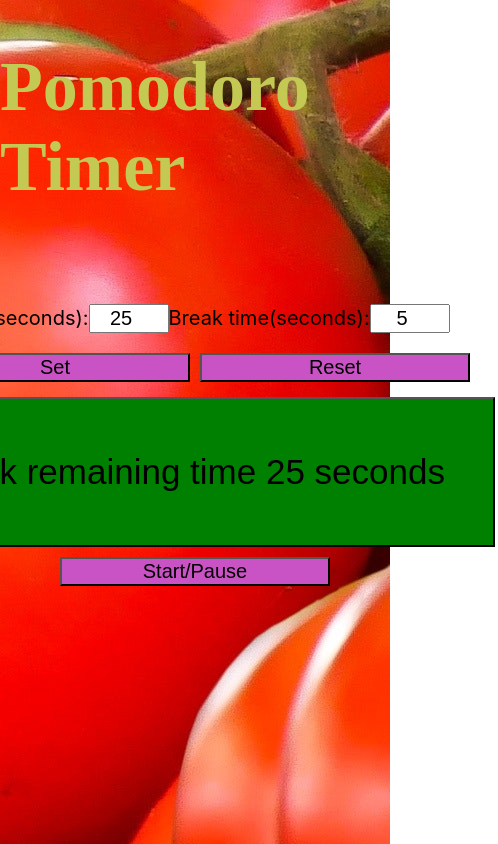
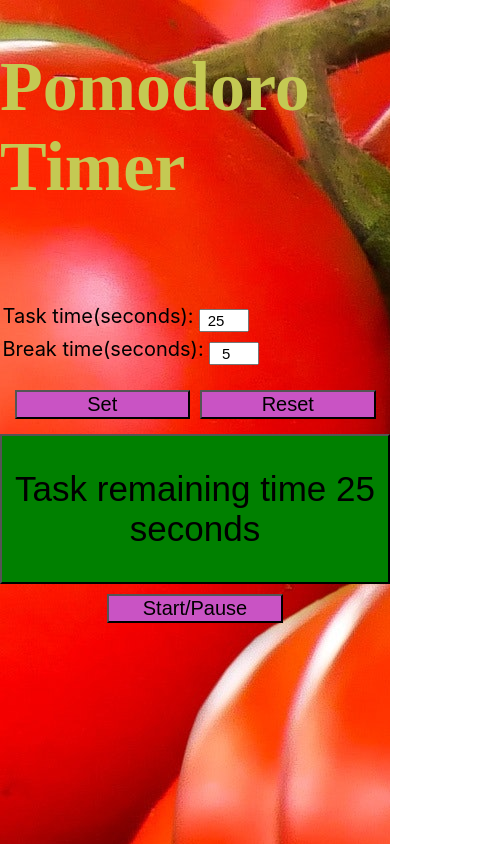
Before and after one commit to bruno-s-mendes/desafio-pomodoro, a React (Create React App) app: page / in a window 390 px wide. Shown: the whole page, 498 px wide, since content can reach past the window. Built offline with nearby package versions, Linux system fonts and the light colour scheme.

Commit message:
adicionado media query para mobile

```diff
--- a/src/style/timePicker.css
+++ b/src/style/timePicker.css
@@ -1,4 +1,6 @@
 .timePicker {
+  display: flex;
+  flex-wrap: wrap;
   font-size: 20px;
   margin: 50px 0 5px 5px;
   width: 600px;
@@ -6,6 +8,20 @@
 
 input {
   font-size: 20px;
+  margin: 5px;
   text-align: center;
   width: 80px;
 }
+
+@media only screen and (max-width: 600px) {
+  .timePicker {
+    width: 100%;
+  }
+
+  input {
+    font-size: 15px;
+    text-align: center;
+    width: 50px;
+  }
+
+}
--- a/src/style/watch.css
+++ b/src/style/watch.css
@@ -5,6 +5,12 @@
   flex-direction: column;
   margin: 5px;
   width: 600px;
+}
+
+@media only screen and (max-width: 600px) {
+  .clock {
+    width: 100%;
+  }
 }
 
 .top-btn-container {
```
